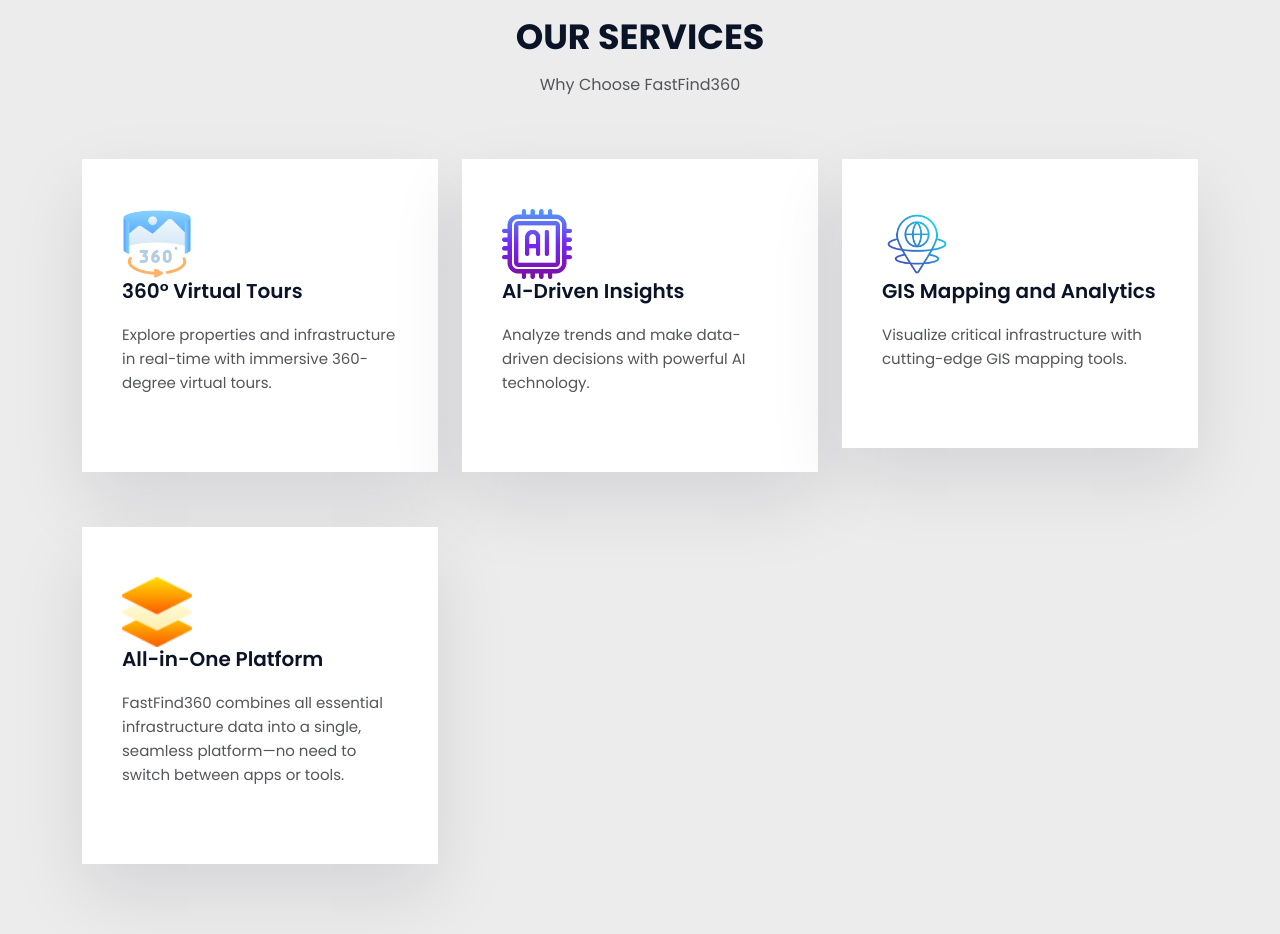
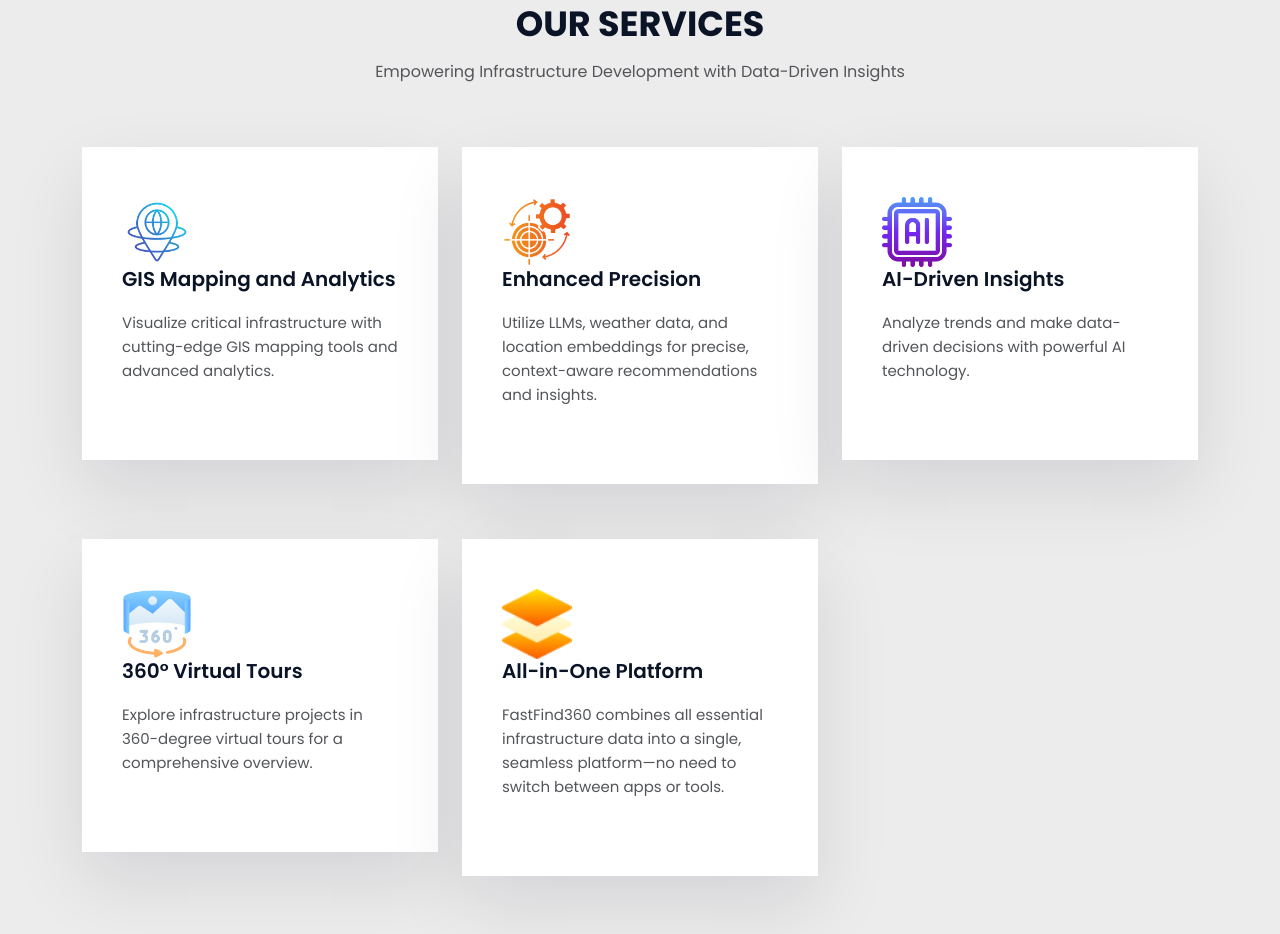
Before and after one commit to mmtukut/fastfind360, a plain HTML site: page index.html in a window 1280 px wide. Shown: the part 1555-2489 px from the top of the page. Drawn offline with nearby package versions, Linux system fonts and the light colour scheme.

Commit message:
Update index.html

```diff
--- a/index.html
+++ b/index.html
@@ -153,7 +153,7 @@
                         <div class="text-lg-end">
                             <div class="video-link-img text-start wow fadeInUp" data-wow-delay=".2s">
                                 <div class="fix">
-                                    <img alt="Infrastructure Mapping" class="img-fluid" src="./assets/img/gis-mapping.jpg" />
+                                    <img alt="Infrastructure Mapping" class="img-fluid" src="./assets/img/gis-mapping.webp" />
                                 </div>
                             </div>
                         </div>
@@ -171,27 +171,43 @@
             <div class="col-xxl-12">
                 <div class="section-title-2 text-center">
                     <h3 class="s-title visile-br-lg">OUR SERVICES</h3>
-                        <p class="s-desc">Why Choose FastFind360</p>
+                    <p class="s-desc">Empowering Infrastructure Development with Data-Driven Insights</p>
                 </div>
             </div>
         </div>
         <div class="row">
+
+            <!-- GIS Mapping and Analytics -->
             <div class="col-xxl-4 col-xl-4 col-lg-4 col-md-6 wow fadeInUp" data-wow-delay=".2s">
                 <div class="single-feature-2 mb-55 bg-white">
                     <div class="icon-container">
-                            <img alt="360° Virtual Tours" src="./assets/icon/360.png">
+                        <img alt="GIS Mapping and Analytics" src="./assets/icon/geospatial-technology.png" />
                     </div>
                     <div class="feature-content-2">
-                            <h4 class="feature-content-title-2"><a href="#">360° Virtual Tours</a></h4>
-                            <p class="feature-content-desc-2">Explore properties and infrastructure in real-time with immersive 360-degree virtual tours.</p>
+                        <h4 class="feature-content-title-2"><a href="#">GIS Mapping and Analytics</a></h4>
+                        <p class="feature-content-desc-2">Visualize critical infrastructure with cutting-edge GIS mapping tools and advanced analytics.</p>
                     </div>
                 </div>
             </div>
 
+            <!-- Enhanced Precision -->
             <div class="col-xxl-4 col-xl-4 col-lg-4 col-md-6 wow fadeInUp" data-wow-delay=".4s">
                 <div class="single-feature-2 mb-55 bg-white">
                     <div class="icon-container">
-                            <img alt="AI Driven" src="./assets/icon/ai-technology.png" />
+                        <img alt="Enhanced Precision" src="./assets/icon/precision.png" />
+                    </div>
+                    <div class="feature-content-2">
+                        <h4 class="feature-content-title-2"><a href="#">Enhanced Precision</a></h4>
+                        <p class="feature-content-desc-2">Utilize LLMs, weather data, and location embeddings for precise, context-aware recommendations and insights.</p>
+                    </div>
+                </div>
+            </div>
+
+            <!-- AI Driven Insights -->
+            <div class="col-xxl-4 col-xl-4 col-lg-4 col-md-6 wow fadeInUp" data-wow-delay=".6s">
+                <div class="single-feature-2 mb-55 bg-white">
+                    <div class="icon-container">
+                        <img alt="AI-Driven Insights" src="./assets/icon/ai-technology.png" />
                     </div>
                     <div class="feature-content-2">
                         <h4 class="feature-content-title-2"><a href="#">AI-Driven Insights</a></h4>
@@ -199,34 +215,37 @@
                     </div>
                 </div>
             </div>
-                <div class="col-xxl-4 col-xl-4 col-lg-4 col-md-6 wow fadeInUp" data-wow-delay=".6s">
+
+            <!-- 360° Virtual Tours -->
+            <div class="col-xxl-4 col-xl-4 col-lg-4 col-md-6 wow fadeInUp" data-wow-delay=".8s">
                 <div class="single-feature-2 mb-55 bg-white">
                     <div class="icon-container">
-                            <img alt="Secure Transactions" src="./assets/icon/geospatial-technology.png" />
+                        <img alt="360° Virtual Tours" src="./assets/icon/360.png">
                     </div>
                     <div class="feature-content-2">
-                            <h4 class="feature-content-title-2"><a href="#">GIS Mapping and Analytics</a></h4>
-                            <p class="feature-content-desc-2">Visualize critical infrastructure with cutting-edge GIS mapping tools.</p>
+                        <h4 class="feature-content-title-2"><a href="#">360° Virtual Tours</a></h4>
+                        <p class="feature-content-desc-2">Explore infrastructure projects in 360-degree virtual tours for a comprehensive overview.</p>
                     </div>
                 </div>
             </div>
 
-                <div class="col-xxl-4 col-xl-4 col-lg-4 col-md-6 wow fadeInUp" data-wow-delay=".6s">
+            <!-- All-in-One Platform -->
+            <div class="col-xxl-4 col-xl-4 col-lg-4 col-md-6 wow fadeInUp" data-wow-delay="1s">
                 <div class="single-feature-2 mb-55 bg-white">
                     <div class="icon-container">
-                            <img alt="Secure Transactions" src="./assets/icon/all-in-one.png" />
+                        <img alt="All-in-One Platform" src="./assets/icon/all-in-one.png" />
                     </div>
                     <div class="feature-content-2">
                         <h4 class="feature-content-title-2"><a href="#">All-in-One Platform</a></h4>
-                            <p class="feature-content-desc-2">  FastFind360 combines all essential infrastructure data into a single, seamless platform—no need to switch between apps or tools.
-                            </p>
+                        <p class="feature-content-desc-2">FastFind360 combines all essential infrastructure data into a single, seamless platform—no need to switch between apps or tools.</p>
                     </div>
                 </div>
             </div>
+
         </div>
     </div>
 </div>
-    </div>
+
 
 
  <!-- Call to Action -->
```
Lines whose indentation alone changed are shown as unchanged.
